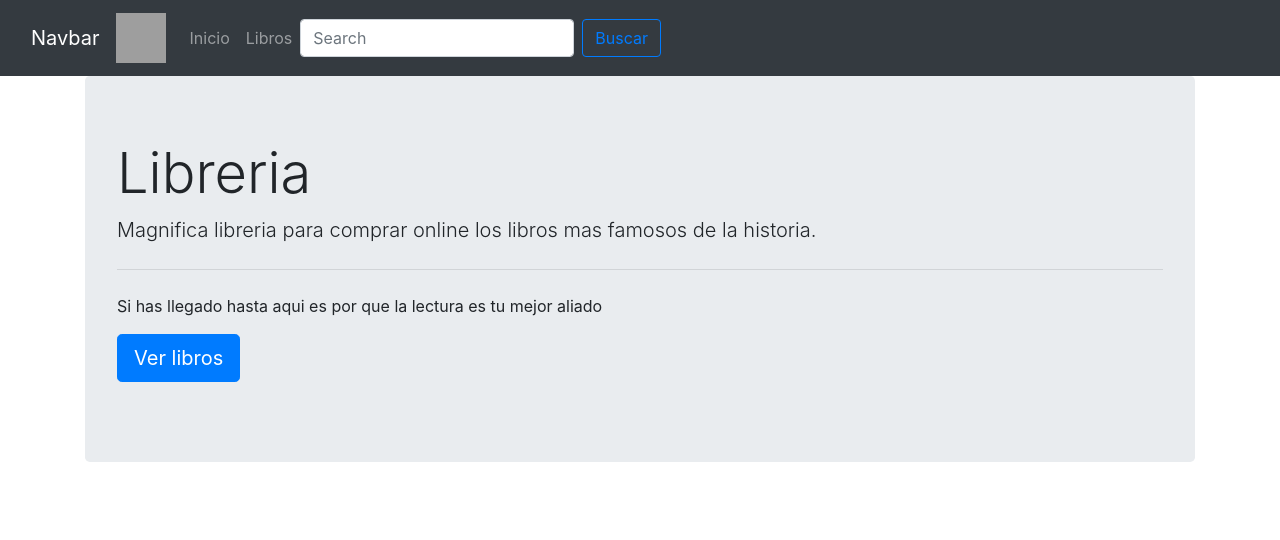
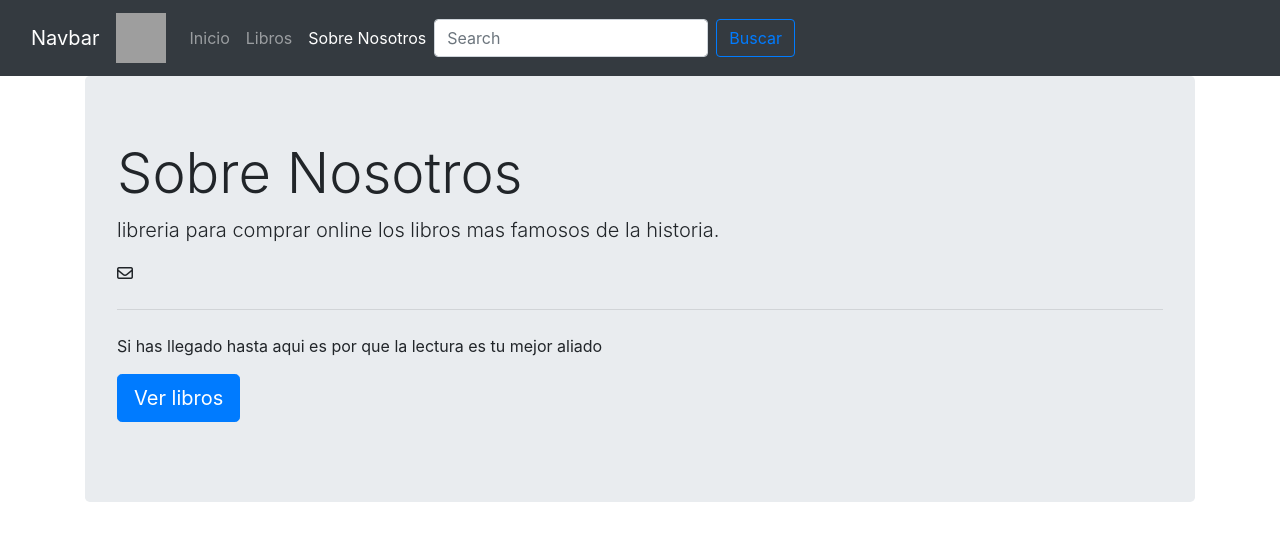
Before and after one commit to MBDMNET/libreria, an Angular app: page /sobre-nosotros in a window 1280 px wide. Before the commit this address led to /inicio. Shown: the top 540 px of the page. Built offline with nearby package versions, Linux system fonts and the light colour scheme; grey boxes are pictures that could not be loaded.

Commit message:
create component about, add about route & install fontawesome

```diff
--- a/src/app/app.module.ts
+++ b/src/app/app.module.ts
@@ -13,6 +13,7 @@ import { EmployeesComponent } from './components/employees/employees.component';
 import { NavbarComponent } from './shared/navbar/navbar.component';
 import { BrowserAnimationsModule } from '@angular/platform-browser/animations';
 import { HomeComponent } from './components/home/home.component';
+import { AboutComponent } from './components/about/about.component';
 
 @NgModule({
   declarations: [
@@ -20,7 +21,8 @@ import { HomeComponent } from './components/home/home.component';
     BooksComponent,
     EmployeesComponent,
     NavbarComponent,
-    HomeComponent
+    HomeComponent,
+    AboutComponent
   ],
   imports: [
     BrowserModule,
--- a/src/app/app.routes.ts
+++ b/src/app/app.routes.ts
@@ -1,10 +1,12 @@
 import { RouterModule,Routes } from '@angular/router';
 import {HomeComponent} from './components/home/home.component';
 import {BooksComponent} from './components/books/books.component';
+import {AboutComponent} from './components/about/about.component';
 
 const APP_ROUTES:Routes=[
     {path:'inicio',component:HomeComponent},
     {path:'libros',component:BooksComponent},
+    {path:'sobre-nosotros',component:AboutComponent},
     {path:'**',pathMatch:'full',redirectTo:'inicio'},
 
 
--- /dev/null
+++ b/src/app/components/about/about.component.html
@@ -0,0 +1,10 @@
+<div class="jumbotron">
+    <h1 class="display-4">Sobre Nosotros</h1>
+    <p class="lead"><span>libreria para comprar online los libros mas famosos de la historia.</span> </p>
+    <i class="far fa-envelope"></i>
+    <hr class="my-4">
+    <p>Si has llegado hasta aqui es por que la lectura es tu mejor aliado</p>
+    <p class="lead">
+        <a class="btn btn-primary btn-lg" [routerLink]="['/libros']" role="button">Ver libros</a>
+    </p>
+</div>
--- /dev/null
+++ b/src/app/components/about/about.component.ts
@@ -0,0 +1,15 @@
+import { Component, OnInit } from '@angular/core';
+
+@Component({
+  selector: 'app-about',
+  templateUrl: './about.component.html',
+  styleUrls: ['./about.component.css']
+})
+export class AboutComponent implements OnInit {
+
+  constructor() { }
+
+  ngOnInit(): void {
+  }
+
+}
--- a/src/app/shared/navbar/navbar.component.html
+++ b/src/app/shared/navbar/navbar.component.html
@@ -15,6 +15,9 @@
                 <li class="nav-item" routerLinkActive="active">
                     <a class="nav-link" [routerLink]="['libros']">Libros</a>
                 </li>
+                <li class="nav-item" routerLinkActive="active">
+                    <a class="nav-link" [routerLink]="['sobre-nosotros']">Sobre Nosotros</a>
+                </li>
 
 
 
--- a/src/index.html
+++ b/src/index.html
@@ -1,5 +1,6 @@
 <!doctype html>
 <html lang="en">
+
 <head>
     <meta charset="utf-8">
     <title>Libreria</title>
@@ -9,7 +10,10 @@
     <link href="https://fonts.googleapis.com/css?family=Roboto:300,400,500&display=swap" rel="stylesheet">
     <link href="https://fonts.googleapis.com/icon?family=Material+Icons" rel="stylesheet">
 </head>
+
 <body>
     <app-root></app-root>
+    <script src="https://kit.fontawesome.com/0e4e87ebc5.js" crossorigin="anonymous"></script>
 </body>
+
 </html>
```
Also changed, not shown: src/app/components/about/about.component.css (added), 1 other file (tests, documents, lock files or other folders). Lines whose indentation alone changed are shown as unchanged.
